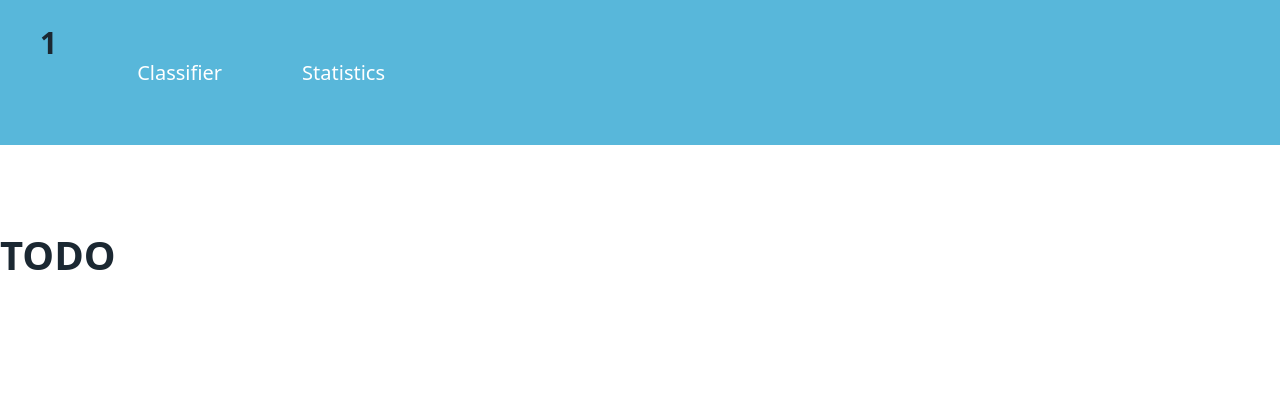
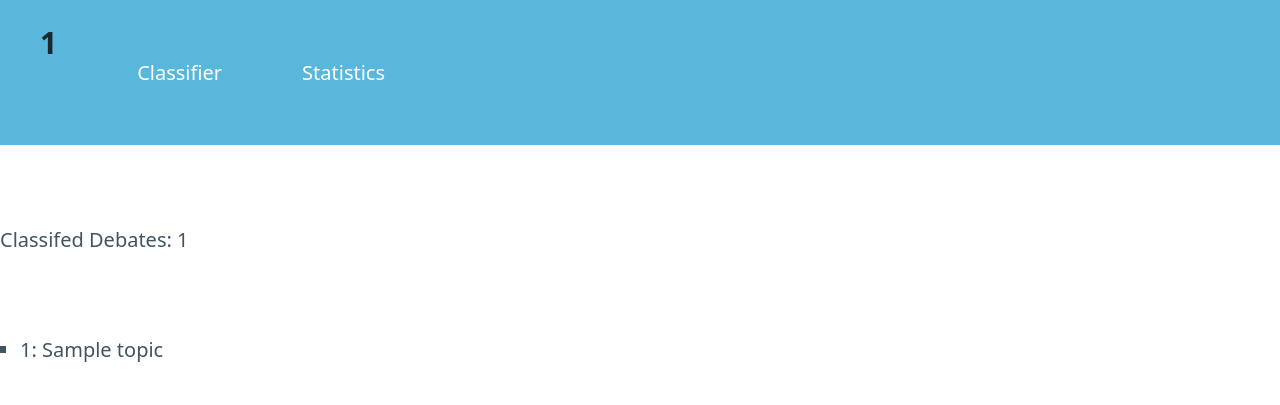
Before and after one commit to Stinners/Hansarder, a FastAPI app: template analysis/classifier/templates/show_statistics.html in a window 1280 px wide. Shown: the top 405 px of the page. Run offline with FastAPI, Linux system fonts and the light colour scheme; the template is opened without the code that fills it: most values are stand-ins (such as "Sample title", 1, 10 or a date in 2020).

Commit message:
Very simple stats for classifier

```diff
--- a/analysis/classifier/main.py
+++ b/analysis/classifier/main.py
@@ -1,7 +1,8 @@
 
 from pathlib import Path
-from typing import List
+from typing import List, Tuple
 import sys
+from dataclasses import dataclass
 
 from fastapi import FastAPI, Request
 from fastapi.staticfiles import StaticFiles
@@ -12,6 +13,11 @@ sys.path.insert(1, str(Path(__file__).parent.parent.parent))
 
 from libhansard.db.db import get_db
 from libhansard.db.query_cache import QueryCache
+
+@dataclass
+class Statistics:
+    num_debates_classified: int
+    num_by_topic: List[Tuple[str, int]]
 
 
 #######################################################
@@ -48,7 +54,8 @@ async def classify_debate(request: Request):
 
 @app.get("/statistics")
 def statistics(request: Request):
-    return templates.TemplateResponse("show_statistics.html", {"request": request, "page": "Statistics"})
+    stats = get_statistics()
+    return templates.TemplateResponse("show_statistics.html", {"request": request, "page": "Statistics", "stats": stats})
 
 
 #######################################################
@@ -88,3 +95,20 @@ def insert_classifications(debate_id: int, topics: List[str]):
             else:
                 cur.execute(queries.get_query("insert_null_classification"), {"debate_id": debate_id, "certanty": 0.95})
             conn.commit()
+
+def get_statistics() -> Statistics:
+    with conn.cursor() as cur:
+        cur.execute(queries.get_query("get_number_classified"))
+        num_classifed = cur.fetchone()
+
+        cur.execute(queries.get_query("get_classified_numbers"))
+        classified_numbers = cur.fetchall()
+
+        if num_classifed is None or classified_numbers is None:
+            raise ValueError("Couldn't read statistics from database")
+        else:
+            num_classifed = num_classifed[0]
+
+        stats = Statistics(num_classifed, classified_numbers)
+
+        return stats
--- /dev/null
+++ b/analysis/classifier/queries/get_classified_numbers.sql
@@ -0,0 +1,3 @@
+select topic.description, count(*) from topic
+join debate_topic on topic.id = debate_topic.topic
+group by topic.id;
--- /dev/null
+++ b/analysis/classifier/queries/get_number_classified.sql
@@ -0,0 +1,3 @@
+select count(distinct debate.id)
+from debate
+join debate_topic on debate.id = debate_topic.debate;
--- a/analysis/classifier/templates/show_statistics.html
+++ b/analysis/classifier/templates/show_statistics.html
@@ -1,6 +1,13 @@
 {% extends "base.html" %}
 {% block content %}
   <main class="statistics">
-      <h1>TODO</h1>
+      <section><span>Classifed Debates: {{ stats.num_debates_classified }}</span></section>
+      <section>
+          <ul>
+              {% for topic in stats.num_by_topic %}
+              <li><span>{{ topic[0] }}: {{ topic[1] }}</span></li>
+              {% endfor %}
+          </ul>
+      </section>
   </main>
 {% endblock %}
```
